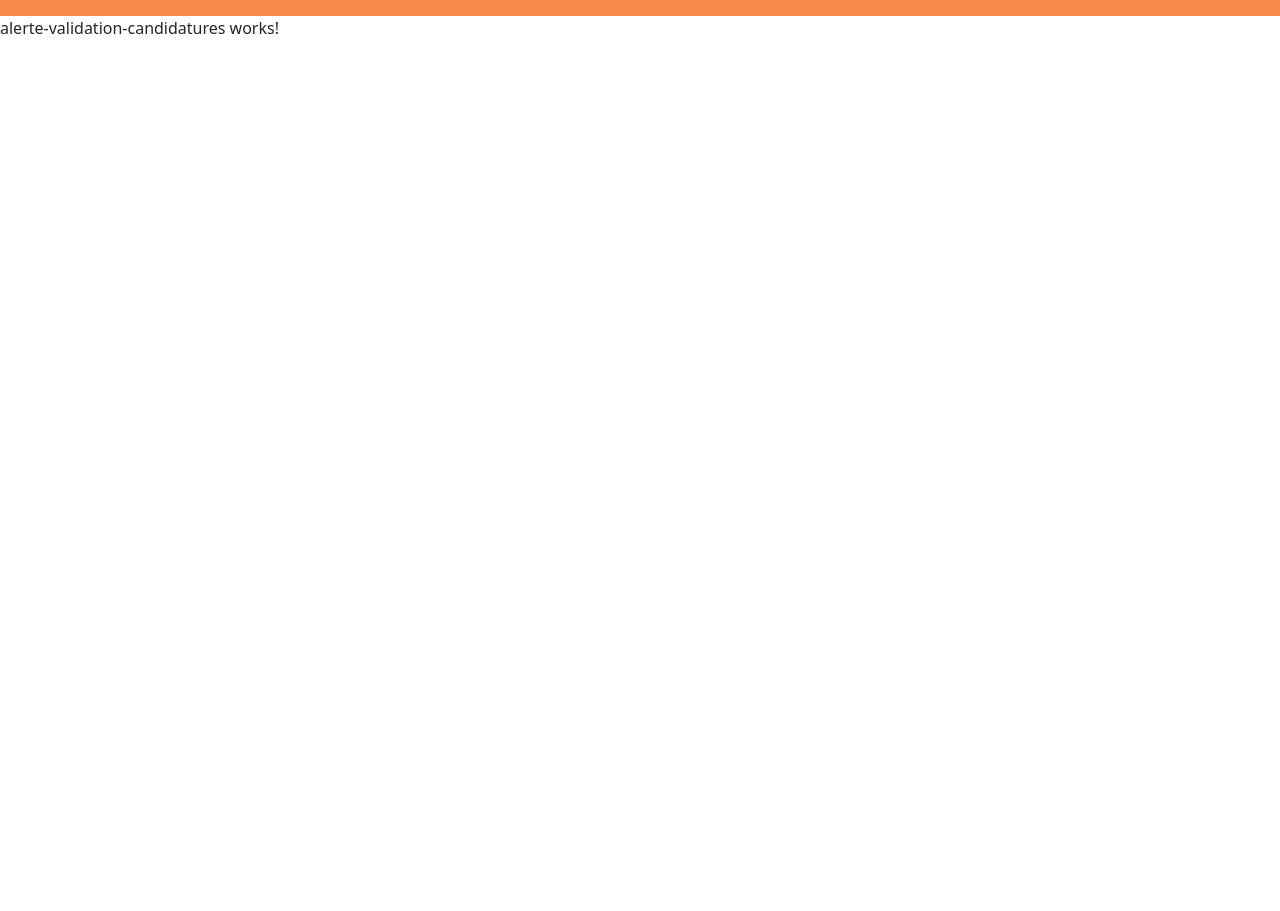
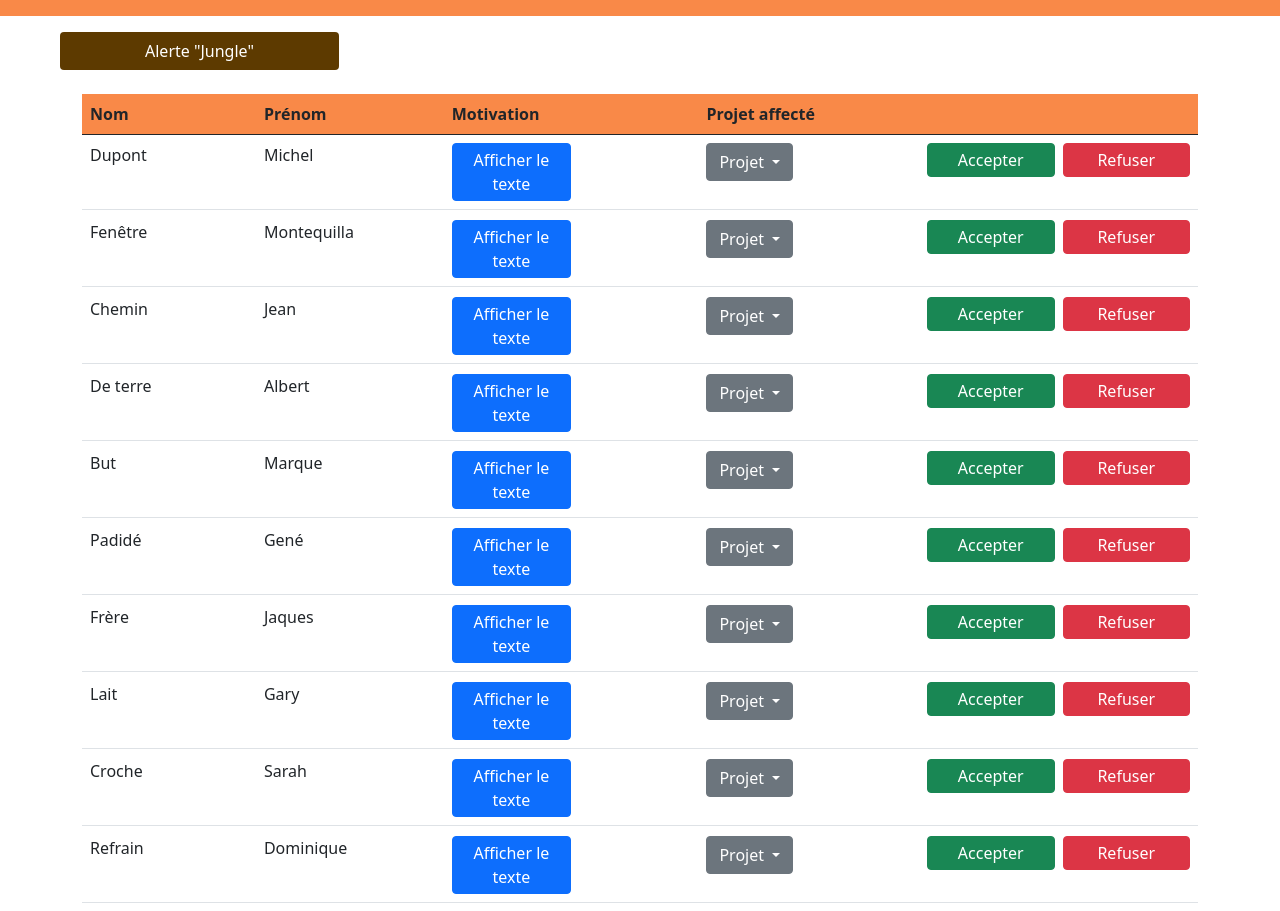
Before and after one commit to Kahbei/ArcheDeNoe, an Angular app in the folder Front/: page /candidature/list in a window 1280 px wide. Shown: the part 40-951 px from the top of the page. Before the commit the page ends 800 px from the top, so only its background shows below. Built offline with nearby package versions, Linux system fonts and the light colour scheme.

Commit message:
Ajout de la page pour gérer les candidatures

```diff
--- a/Front/src/app/components/alerte-validation-candidatures/alerte-validation-candidatures.component.css
+++ b/Front/src/app/components/alerte-validation-candidatures/alerte-validation-candidatures.component.css
@@ -0,0 +1,8 @@
+#boutonAlerte{
+    background-color: var(--color-darkBrown);
+    color: white;
+}
+
+thead{
+    background-color: var(--color-main)
+}
--- a/Front/src/app/components/alerte-validation-candidatures/alerte-validation-candidatures.component.html
+++ b/Front/src/app/components/alerte-validation-candidatures/alerte-validation-candidatures.component.html
@@ -1 +1,57 @@
-<p>alerte-validation-candidatures works!</p>
+<!-- <link rel="stylesheet" href="https://stackpath.bootstrapcdn.com/bootstrap/4.4.1/css/bootstrap.min.css"
+    integrity="sha384-Vkoo8x4CGsO3+Hhxv8T/Q5PaXtkKtu6ug5TOeNV6gBiFeWPGFN9MuhOf23Q9Ifjh" crossorigin="anonymous"> -->
+
+<div class="container ms-5 mt-3">
+    <button id="boutonAlerte" type="button" class="btn btn-md w-25">Alerte "{{alerte}}"</button>
+</div>
+
+<div class="container my-4">
+    <table class="table ">
+        <thead>
+            <tr>
+                <th scope="col">Nom</th>
+                <th scope="col">Prénom</th>
+                <th scope="col">Motivation</th>
+                <th scope="col">Projet affecté</th>
+                <th scope="col" class="w-25"></th>
+            </tr>
+        </thead>
+        <tbody *ngFor="let candidature of candidaturesList">
+            <tr>
+                <td>{{candidature.nom}}</td>
+                <td>{{candidature.prenom}}</td>
+                <td>
+                    <button (click)="setSaving($event.target)" class="btn btn-md mr-1 p-1 btn-primary w-50" type="button"
+                        data-bs-toggle="collapse" [attr.data-bs-target]="'#m' + candidature.id" aria-expanded="false"
+                        id="{{'id' + candidature.id}}">
+                        {{afficheText}}
+                    </button>
+                </td>
+                <td>
+                    <div class="dropdown">
+                        <button class="btn btn-secondary dropdown-toggle" type="button" id="dropdownMenuButton1"
+                            data-bs-toggle="dropdown" aria-expanded="false">
+                            Projet
+                        </button>
+                        <ul class="dropdown-menu" aria-labelledby="dropdownMenuButton1">
+                            <li *ngFor="let projet of projetsList"><a class="dropdown-item">{{projet.titre}}</a></li>
+                        </ul>
+                    </div>
+                </td>
+                <td>
+                    <div class="d-flex flex-row">
+                        <button type="button" class="btn btn-success btn-md w-50 p-1 me-1">Accepter</button>
+                        <button type="button" class="btn btn-danger btn-md w-50 p-1 ms-1">Refuser</button>
+                    </div>
+                </td>
+            </tr>
+            <td colspan="5">
+                <div class="collapse multi-collapse" id="{{'m' + candidature.id}}">
+                    <div class="card card-body">
+                        {{candidature.lettre}}
+                    </div>
+                </div>
+            </td>
+        </tbody>
+    </table>
+</div>
--- a/Front/src/app/components/alerte-validation-candidatures/alerte-validation-candidatures.component.ts
+++ b/Front/src/app/components/alerte-validation-candidatures/alerte-validation-candidatures.component.ts
@@ -1,15 +1,40 @@
 import { Component, OnInit } from '@angular/core';
+import candidaturesList from './candidatures.js';
+import projetsList from './projets.js';
 
 @Component({
   selector: 'app-alerte-validation-candidatures',
   templateUrl: './alerte-validation-candidatures.component.html',
   styleUrls: ['./alerte-validation-candidatures.component.css']
 })
+
 export class AlerteValidationCandidaturesComponent implements OnInit {
+  candidaturesList: Object = candidaturesList;
+
+  projetsList: Object = projetsList;
+
+  alerte: string = "Jungle";
+
+  afficheText: string = "Afficher le texte";
+  cacheText: string = "Cacher le texte";
+  elementText: string;
+
+  setSaving(element){
+    this.elementText = element.textContent.toString().trim();
+    if (this.elementText == this.afficheText) {
+      element.textContent = this.cacheText
+    } else if (this.elementText == this.cacheText) {
+      element.textContent = this.afficheText
+    } else {
+      console.log("erreur, impossible de reconnaitre la chaine")
+      element.textContent = this.afficheText
+    }
+  }
 
   constructor() { }
 
   ngOnInit(): void {
+
   }
 
 }
--- /dev/null
+++ b/Front/src/app/components/alerte-validation-candidatures/candidatures.js
@@ -0,0 +1,89 @@
+const candidaturesList = [
+    {
+        "id": "1",
+        "nom": "Dupont",
+        "prenom": "Michel",
+        "lettre": "Bonjour, je m'appelle Michel. Je suis un amoureux de la nature. Je suis également champion de France dans la traite des animaux. A bientôt",
+    },
+    {
+        "id": "2",
+        "nom": "Fenêtre",
+        "prenom": "Montequilla",
+        "lettre": "Tu casa est aqui !",
+    },
+    {
+        "id": "3",
+        "nom": "Chemin",
+        "prenom": "Jean",
+        "lettre": "Omae wa mou lorem ipsume. NANI ??? Lorem ipsum dolor sit amet, consectetur adipiscing elit, sed do eiusmod tempor incididunt ut labore et dolore magna aliqua. Ut enim ad minim veniam, quis nostrud exercitation ullamco laboris nisi ut aliquip ex ea commodo consequat. Duis aute irure dolor in reprehenderit in voluptate velit esse cillum dolore eu fugiat nulla pariatur. Excepteur sint occaecat cupidatat non proident, sunt in culpa qui officia deserunt mollit anim id est laborum",
+    },
+    {
+        "id": "4",
+        "nom": "De terre",
+        "prenom": "Albert",
+        "lettre": "Aime la nature et les vers",
+    },
+    {
+        "id": "5",
+        "nom": "But",
+        "prenom": "Marque",
+        "lettre": "bla bla",
+    },
+    {
+        "id": "6",
+        "nom": "Padidé",
+        "prenom": "Gené",
+        "lettre": "Je sais vraiment pas, mais je suis qualifié",
+    },
+    {
+        "id": "7",
+        "nom": "Frère",
+        "prenom": "Jaques",
+        "lettre": "A ne pas confondre avec mon cousin Adi",
+    },
+    {
+        "id": "8",
+        "nom": "Lait",
+        "prenom": "Gary",
+        "lettre": "Partit pendant plusieurs années dans les superettes de Bretagne",
+    },
+    {
+        "id": "9",
+        "nom": "Croche",
+        "prenom": "Sarah",
+        "lettre": "Elle rappelle pas",
+    },
+    {
+        "id": "10",
+        "nom": "Refrain",
+        "prenom": "Dominique",
+        "lettre": "Dominique communique tout simplement...",
+    },
+    {
+        "id": "11",
+        "nom": "Lent",
+        "prenom": "Axel",
+        "lettre": "Elle est pas excellente cette blague ?",
+    },
+    {
+        "id": "12",
+        "nom": "Ho Lee Fuc",
+        "prenom": "Tao",
+        "lettre": "Parle Japonais et Anglais",
+    },
+    {
+        "id": "13",
+        "nom": "Livre",
+        "prenom": "Martine",
+        "lettre": "Vous connaissez toutes mes aventures",
+    },
+    {
+        "id": "14",
+        "nom": "Caillou",
+        "prenom": "Camille",
+        "lettre": "J'aurai pu mettre plus d'énergie autre part",
+    },
+
+]
+
+export default candidaturesList;
--- /dev/null
+++ b/Front/src/app/components/alerte-validation-candidatures/projets.js
@@ -0,0 +1,13 @@
+const projetsList = [
+    {
+        "id": "1",
+        "titre": "Koala",
+    },
+    {
+        "id": "2",
+        "titre": "Panda",
+    },
+
+]
+
+export default projetsList;
```
